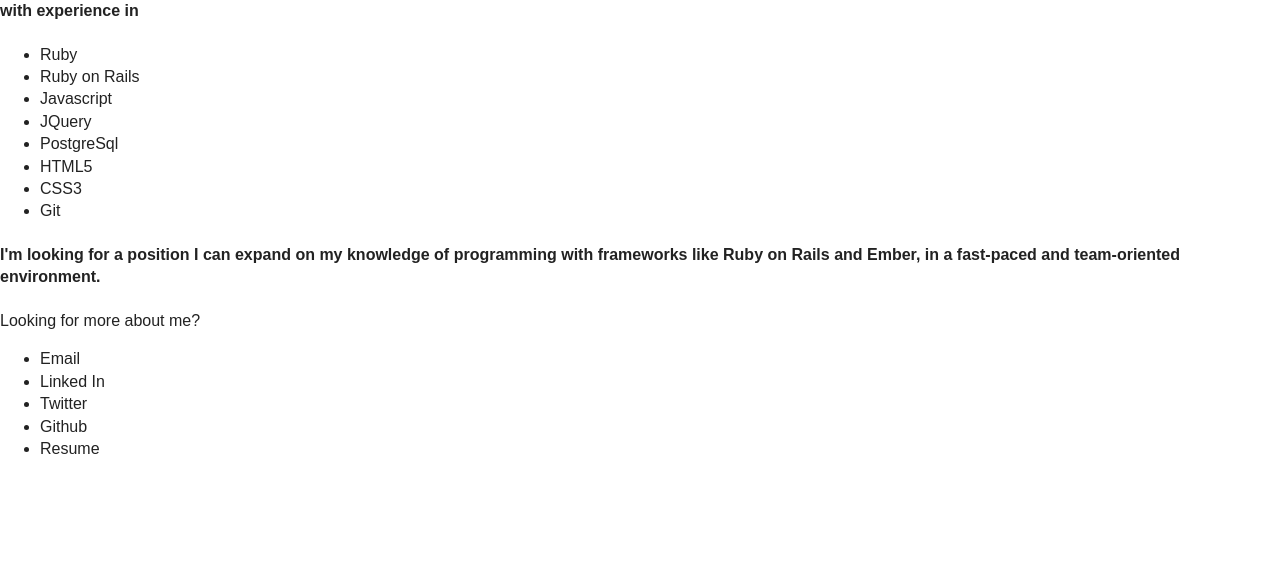
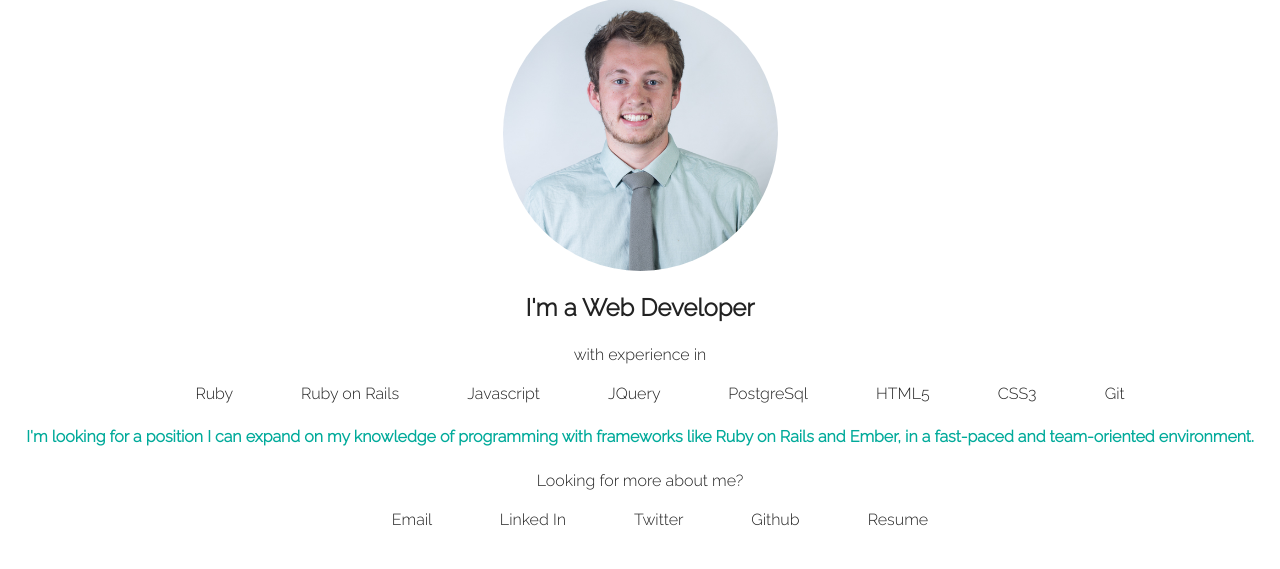
Before and after one commit to brian-penguin/brian-penguin.github.io, a plain HTML site: page index.html in a window 1280 px wide. Shown: the part 231-800 px from the top of the page. Drawn offline with nearby package versions, Linux system fonts and the light colour scheme.

Commit message:
Add styles and a photo

```diff
--- a/css/main.css
+++ b/css/main.css
@@ -95,8 +95,44 @@ textarea {
    Author's custom styles
    ========================================================================== */
 
+.content{
+    text-align: center;
+    font-family: 'Raleway', sans-serif;
+}
 
+#hello{
+    font-size: 50px;
+}
 
+#name{
+    margin-top: -50px;
+    margin-bottom: -30px;
+    font-size: 100px;
+    color: #00AA9A;
+}
+
+.profpic{
+   width: 275px;
+   height: auto;
+   border-radius: 300px;
+   margin-top: 30px;
+}
+
+#experience ul li{
+    display: inline;
+    padding: 1em;
+    margin: 1em;
+}
+
+.goals{
+   color: #00AA9A;
+}
+
+.accounts ul li{
+    display: inline;
+    padding: 1em;
+    margin: 1em;
+}
 
 
 
--- a/index.html
+++ b/index.html
@@ -8,7 +8,8 @@
         <meta name="viewport" content="width=device-width, initial-scale=1">
 
         <link rel="apple-touch-icon" href="apple-touch-icon.png">
-        <!-- Place favicon.ico in the root directory -->
+
+        <link href='http://fonts.googleapis.com/css?family=Raleway:300' rel='stylesheet' type='text/css'>
 
         <link rel="stylesheet" href="css/normalize.css">
         <link rel="stylesheet" href="css/main.css">
@@ -16,25 +17,32 @@
     </head>
     <body>
         <div class="content">
-            <h1 id="hello"> Hello! </h1>
-            <h3 id="name"> I'm Brian </h3>
+            <h1 id="hello"> Hello, </h1>
+            <h2 id="name"> I'm Brian. </h2>
 
+            <img src="img/profpic.jpg" class="profpic" height="360" width="360">
+
+            <div class="about-me">
                 <h2> I'm a Web Developer </h2>
-            ---- Image here ---
-            <h4> with experience in </h4>
+                <p> with experience in </p>
+                <div id="experience">
                     <ul>
-                <li> Ruby </li>
-                <li> Ruby on Rails </li>
-                <li> Javascript </li>
-                <li> JQuery </li>
-                <li> PostgreSql</li>
-                <li> HTML5 </li>
-                <li> CSS3 </li>
-                <li> Git </li>
+                        <li class="experience-item"> Ruby </li>
+                        <li class="experience-item"> Ruby on Rails </li>
+                        <li class="experience-item"> Javascript </li>
+                        <li class="experience-item"> JQuery </li>
+                        <li class="experience-item"> PostgreSql</li>
+                        <li class="experience-item"> HTML5 </li>
+                        <li class="experience-item"> CSS3 </li>
+                        <li class="experience-item"> Git </li>
                     </ul>
-            <h4> I'm looking for a position I can expand on my knowledge of programming with frameworks like Ruby on Rails and Ember, in a fast-paced and team-oriented environment. </h4>
+                </div>
+                <h4 class="goals"> I'm looking for a position I can expand on my knowledge of programming with frameworks like Ruby on Rails and Ember, in a fast-paced and team-oriented environment. </h4>
+            </div>
 
             <p> Looking for more about me? </p>
+
+            <div class="accounts">
                 <ul>
                     <li> Email </li>
                     <li> Linked In </li>
@@ -42,6 +50,7 @@
                     <li> Github </li>
                     <li> Resume </li>
                 </ul>
+            </div>
         </div>
 
         <script src="//ajax.googleapis.com/ajax/libs/jquery/1.11.2/jquery.min.js"></script>
```
Also changed, not shown: img/profpic.jpg (added). Lines whose indentation alone changed are shown as unchanged.
